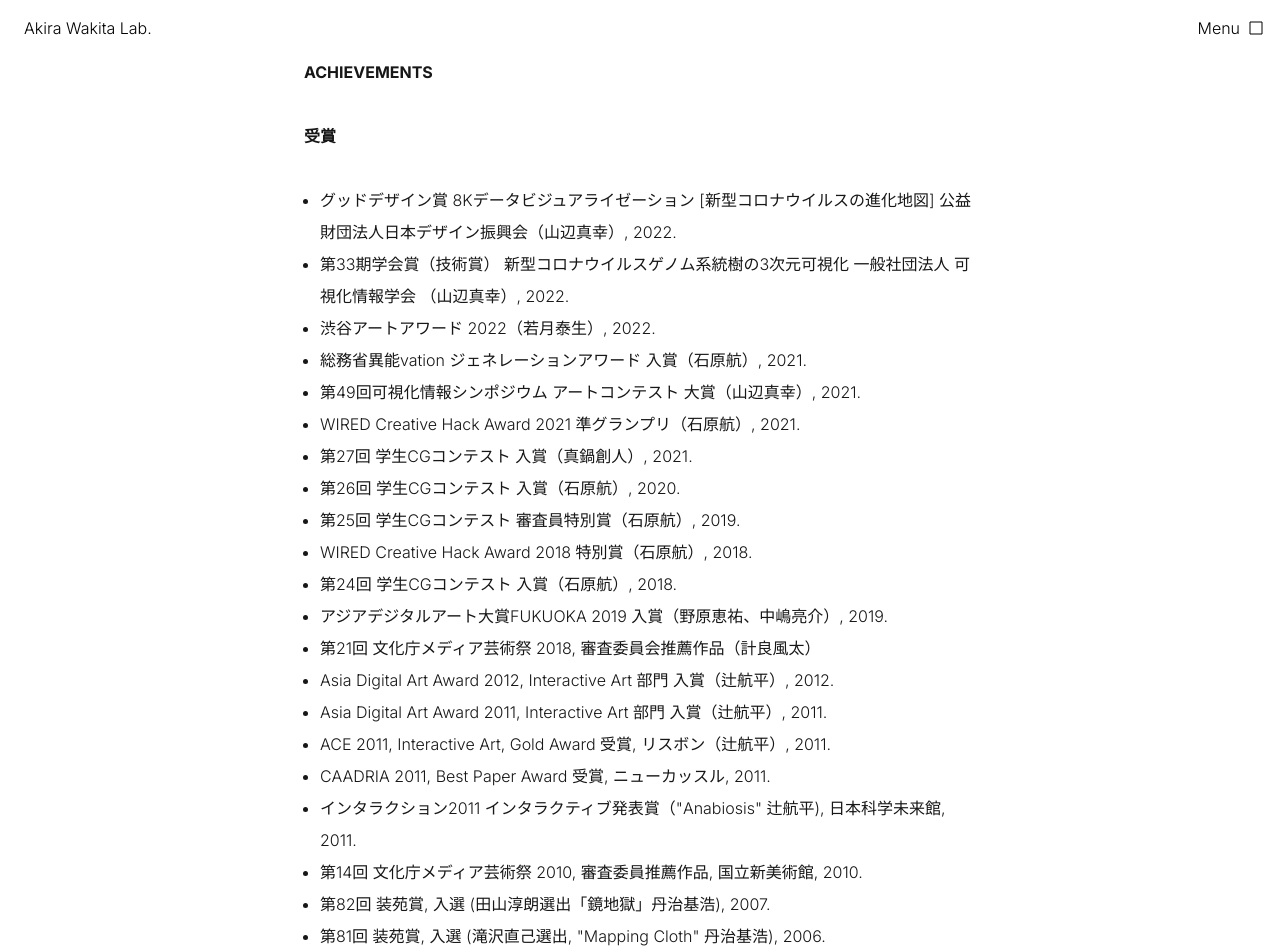
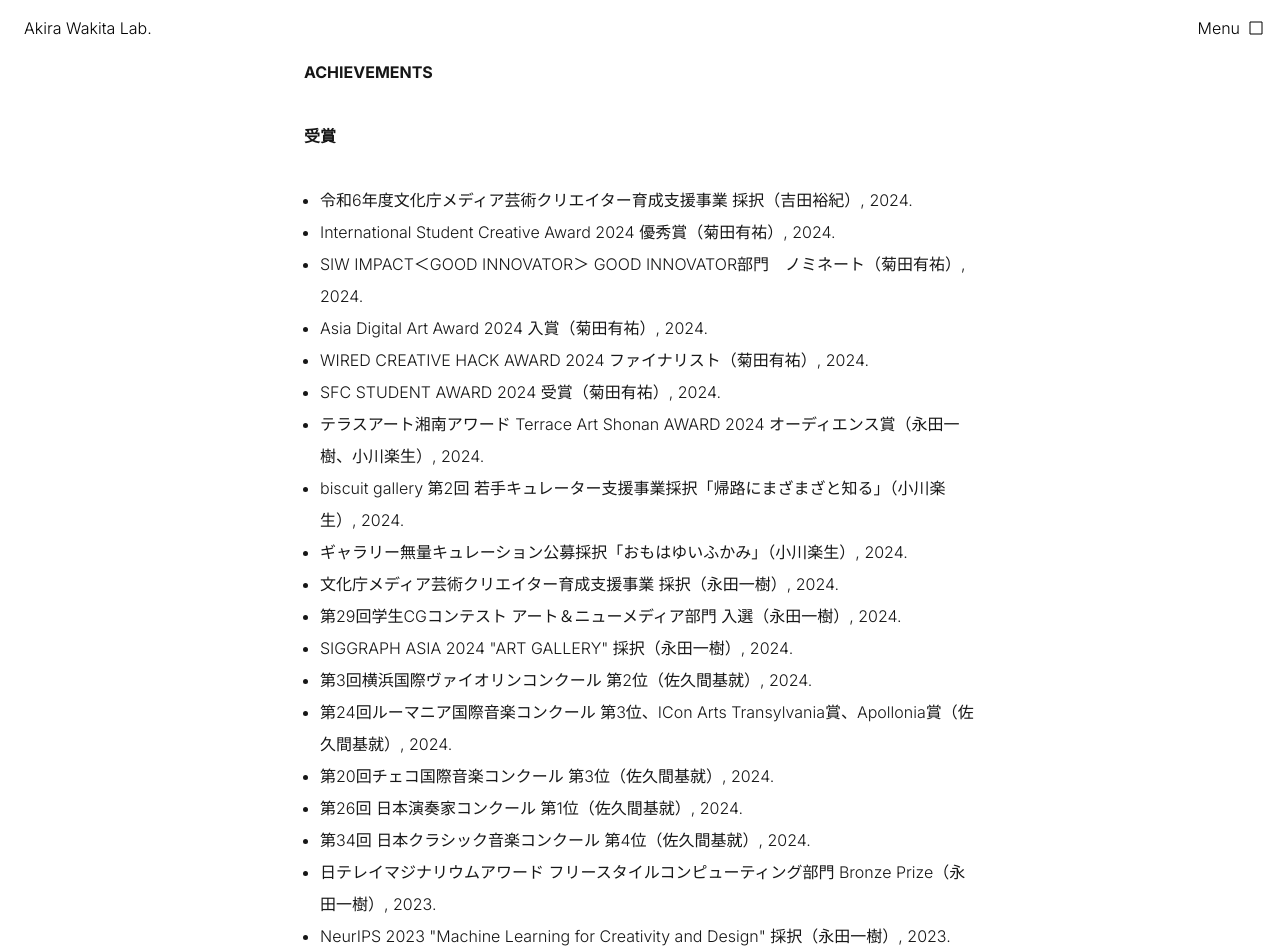
Before and after one commit to wakita-lab/web, a Next.js app: page /archivements in a window 1280 px wide. Shown: the top 952 px of the page. Built offline with nearby package versions, Linux system fonts and the light colour scheme.

Commit message:
feat: Update achievements list with additional awards and recognitions

```diff
--- a/src/app/archivements/page.tsx
+++ b/src/app/archivements/page.tsx
@@ -7,6 +7,27 @@ export default function About() {
 
       <h3 className="font-bold">受賞</h3>
       <ul className="ml-4 list-disc">
+        <li>令和6年度文化庁メディア芸術クリエイター育成支援事業 採択（吉田裕紀）, 2024.</li>
+        <li>International Student Creative Award 2024 優秀賞（菊田有祐）, 2024.</li>
+        <li>SIW IMPACT＜GOOD INNOVATOR＞ GOOD INNOVATOR部門　ノミネート（菊田有祐）, 2024.</li>
+        <li>Asia Digital Art Award 2024 入賞（菊田有祐）, 2024.</li>
+        <li>WIRED CREATIVE HACK AWARD 2024 ファイナリスト（菊田有祐）, 2024.</li>
+        <li>SFC STUDENT AWARD 2024 受賞（菊田有祐）, 2024.</li>
+        <li>テラスアート湘南アワード Terrace Art Shonan AWARD 2024 オーディエンス賞（永田一樹、小川楽生）, 2024.</li>
+        <li>biscuit gallery 第2回 若手キュレーター支援事業採択「帰路にまざまざと知る」（小川楽生）, 2024.</li>
+        <li>ギャラリー無量キュレーション公募採択「おもはゆいふかみ」（小川楽生）, 2024.</li>
+        <li>文化庁メディア芸術クリエイター育成支援事業 採択（永田一樹）, 2024.</li>
+        <li>第29回学生CGコンテスト アート＆ニューメディア部門 入選（永田一樹）, 2024.</li>
+        <li>SIGGRAPH ASIA 2024 &quot;ART GALLERY&quot; 採択（永田一樹）, 2024.</li>
+        <li>第3回横浜国際ヴァイオリンコンクール 第2位（佐久間基就）, 2024.</li>
+        <li>第24回ルーマニア国際音楽コンクール 第3位、ICon Arts Transylvania賞、Apollonia賞（佐久間基就）, 2024.</li>
+        <li>第20回チェコ国際音楽コンクール 第3位（佐久間基就）, 2024.</li>
+        <li>第26回 日本演奏家コンクール 第1位（佐久間基就）, 2024.</li>
+        <li>第34回 日本クラシック音楽コンクール 第4位（佐久間基就）, 2024.</li>
+        <li>日テレイマジナリウムアワード フリースタイルコンピューティング部門 Bronze Prize（永田一樹）, 2023.</li>
+        <li>NeurIPS 2023 &quot;Machine Learning for Creativity and Design&quot; 採択（永田一樹）, 2023.</li>
+        <li>第1回Kヴァイオリンコンクール 第3位（佐久間基就）, 2022.</li>
+        <li>CIL Cultural Innovation Leadership（小川楽生）, 2021.</li>
         <li>グッドデザイン賞 8Kデータビジュアライゼーション [新型コロナウイルスの進化地図] 公益財団法人日本デザイン振興会（山辺真幸）, 2022.</li>
         <li>第33期学会賞（技術賞） 新型コロナウイルスゲノム系統樹の3次元可視化 一般社団法人 可視化情報学会 （山辺真幸）, 2022.</li>
         <li>渋谷アートアワード 2022（若月泰生）, 2022.</li>
```
